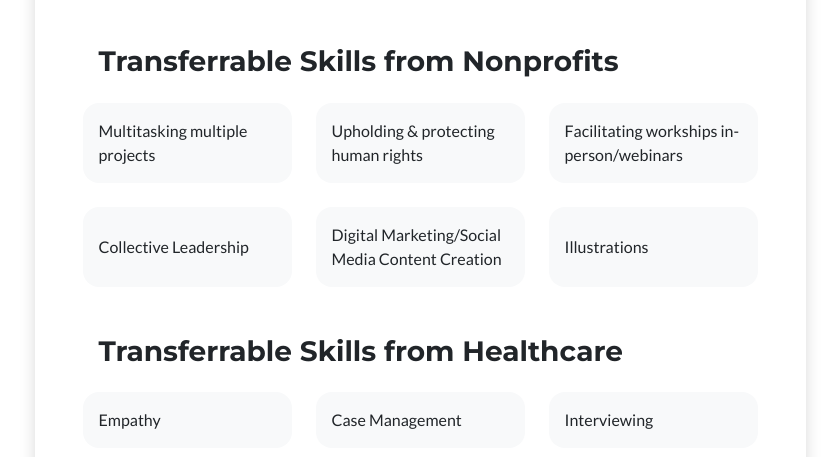
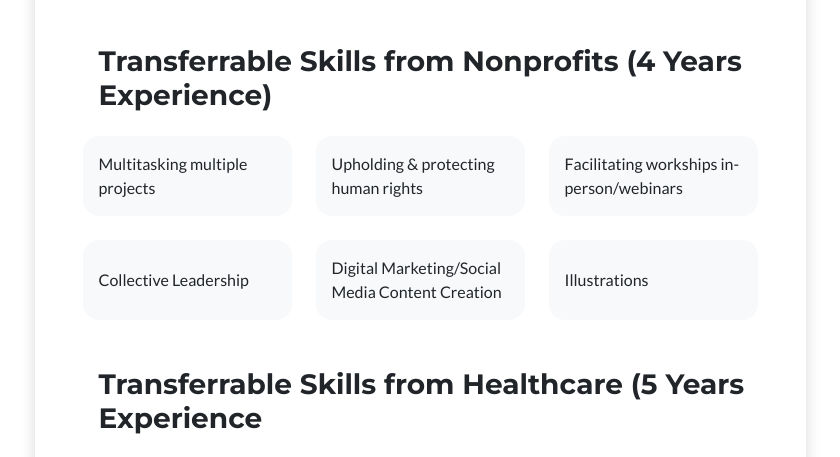
Before and after one commit to ana3nity/social-impact-ux-portfolio, a plain HTML site: page resume.html in a window 1280 px wide. Shown: the part 634-1091 px from the top of the page, without its empty margins (220-1060 px from the left). Drawn offline with nearby package versions, Linux system fonts and the light colour scheme; some icons are missing.

Commit message:
edited yrs of exp

```diff
--- a/resume.html
+++ b/resume.html
@@ -77,7 +77,7 @@
                                     <div class="mb-5">
                                         <div class="d-flex align-items-center mb-4">
                                             <div class="feature bg-primary bg-gradient-primary-to-secondary text-white rounded-3 me-3"><i class="bi bi-tools"></i></div>
-                                            <h3 class="fw-bolder mb-0"><span class="text-gradient d-inline">Transferrable Skills from Nonprofits</span></h3>
+                                            <h3 class="fw-bolder mb-0"><span class="text-gradient d-inline">Transferrable Skills from Nonprofits (4 Years Experience)</span></h3>
                                         </div>
                                         <div class="row row-cols-1 row-cols-md-3 mb-4">
                                             <div class="col mb-4 mb-md-0"><div class="d-flex align-items-center bg-light rounded-4 p-3 h-100">Multitasking multiple projects</div></div>
@@ -94,7 +94,7 @@
                                     <div class="mb-5">
                                         <div class="d-flex align-items-center mb-4">
                                             <div class="feature bg-primary bg-gradient-primary-to-secondary text-white rounded-3 me-3"><i class="bi bi-tools"></i></div>
-                                            <h3 class="fw-bolder mb-0"><span class="text-gradient d-inline">Transferrable Skills from Healthcare</span></h3>
+                                            <h3 class="fw-bolder mb-0"><span class="text-gradient d-inline">Transferrable Skills from Healthcare (5 Years Experience</span></h3>
                                         </div>
                                         <div class="row row-cols-1 row-cols-md-3 mb-4">
                                             <div class="col mb-4 mb-md-0"><div class="d-flex align-items-center bg-light rounded-4 p-3 h-100">Empathy</div></div>
```
